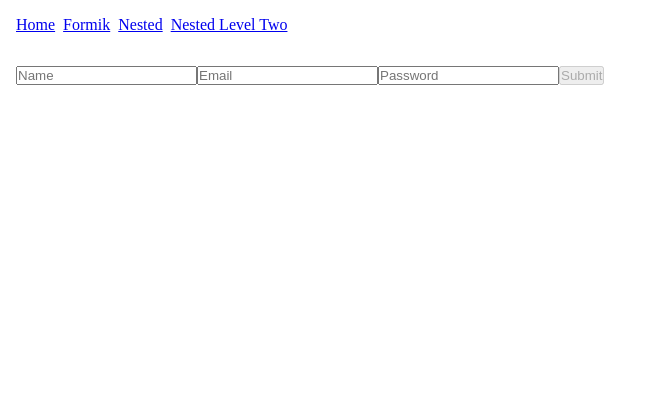
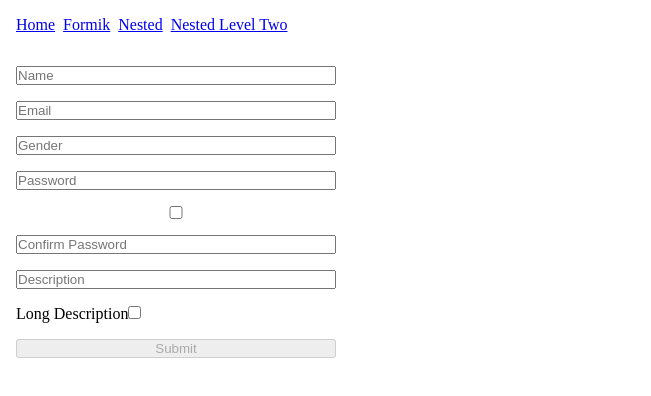
Before and after one commit to murtuzaalisurti/react-project-demo, a React (Vite) app: page /formik in a window 1280 px wide. Shown: the top 396 px of the page, without its empty margins (0-651 px from the left). Built offline with nearby package versions, Linux system fonts and the light colour scheme.

Commit message:
validations with yup

```diff
--- a/src/index.css
+++ b/src/index.css
@@ -13,3 +13,9 @@ header {
 main {
     margin-top: 2rem;
 }
+form {
+    display: flex;
+    flex-direction: column;
+    gap: 1rem;
+    max-width: 20rem;
+}
--- a/src/pages/FormikForm.tsx
+++ b/src/pages/FormikForm.tsx
@@ -1,18 +1,29 @@
-import { Field, Form, Formik, FormikHelpers, FormikProps } from "formik";
+import { Field, Form, Formik, FormikHelpers, FormikProps, ErrorMessage, ErrorMessageProps } from "formik";
+import { useState } from "react";
 import * as Yup from "yup"
 
 interface IFormValues {
     name: string,
     email: string,
-    password: string
+    password: string,
+    gender: string,
+    longDescription: boolean
 }
 
 const FormikForm = () => {
 
+    const [showPassword, setShowPassword] = useState(false);
+
+    const toggleShowPassword = () => {
+        setShowPassword(prev => !prev)
+    }
+
     const initialValues: IFormValues = {
         name: "",
         email: "",
-        password: ""
+        password: "",
+        gender: "",
+        longDescription: false
     }
 
     const apiCall = (route: string, payload: IFormValues): Promise<{
@@ -34,6 +45,8 @@ const FormikForm = () => {
             }, 2000)
         })
     }
+
+    const theError = (error: string) => (<>{error}</>)
 
     const onSubmit = async (values: IFormValues, actions: FormikHelpers<IFormValues>) => {
         try {
@@ -65,36 +78,73 @@ const FormikForm = () => {
             }}
             validationSchema={Yup.object().shape({
                 name: Yup.string().required("Required"),
-                email: Yup.string().email("Invalid email").required(),
-                password: Yup.string().required().min(8, "It's shorter than 8 characters")
+                email: Yup.string().email("Invalid email").required("Required"),
+                gender: Yup.string().oneOf(["M", "F", "Other"]),
+                password: Yup.string().required().min(8, "It's shorter than 8 characters"),
+                confirmPassword: Yup.string().oneOf([Yup.ref("password")], "passwords do not match"),
+                longDescription: Yup.boolean(),
+                description: Yup.string().when('longDescription', {
+                    is: true,
+                    then: (schema) => {
+                        return schema.max(50)
+                    },
+                    otherwise: (schema) => {
+                        return schema.max(20)
+                    },
+                })
             })}
         >
-            {({ values, errors, touched, isSubmitting }: FormikProps<IFormValues>) => (
+            {({ errors, touched, isSubmitting, dirty }: FormikProps<IFormValues>) => (
                 <Form noValidate>
                     <Field
                         type={"text"}
                         name={"name"}
                         id={"name"}
                         placeholder={"Name"}
-                        required
                     />
+                    <ErrorMessage name="name" render={theError} />
                     <Field
                         type={"email"}
                         name={"email"}
                         id={"email"}
                         placeholder={"Email"}
                         autoComplete={"on"}
-                        required
                     />
+                    <ErrorMessage name="email" render={theError} />
                     <Field
-                        type={"password"}
+                        type={"text"}
+                        name={"gender"}
+                        id={"gender"}
+                        placeholder={"Gender"}
+                    />
+                    <ErrorMessage name="gender" render={theError} />
+                    <Field
+                        type={showPassword ? "text" : "password"}
                         name={"password"}
                         id={"password"}
                         placeholder={"Password"}
-                        required
                     />
-                    {errors.name}
-                    <button type="submit" disabled={isSubmitting || !touched.name || !touched.email || !touched.password}>Submit</button>
+                    <ErrorMessage name="password" render={theError} />
+                    <input onChange={toggleShowPassword} type={"checkbox"} name={"showPassword"} id={"showPassword"} />
+                    <Field
+                        type={"password"}
+                        name={"confirmPassword"}
+                        id={"confirmPassword"}
+                        placeholder={"Confirm Password"}
+                    />
+                    <ErrorMessage name="confirmPassword" render={theError} />
+                    <Field
+                        type={"text"}
+                        name={"description"}
+                        id={"description"}
+                        placeholder={"Description"}
+                    />
+                    <ErrorMessage name="description" render={theError} />
+                    <label htmlFor="longDescription">
+                        Long Description
+                        <Field type={"checkbox"} name={"longDescription"} />
+                    </label>
+                    <button type="submit" disabled={isSubmitting || !dirty}>Submit</button>
                 </Form>
             )}
         </Formik>
```
